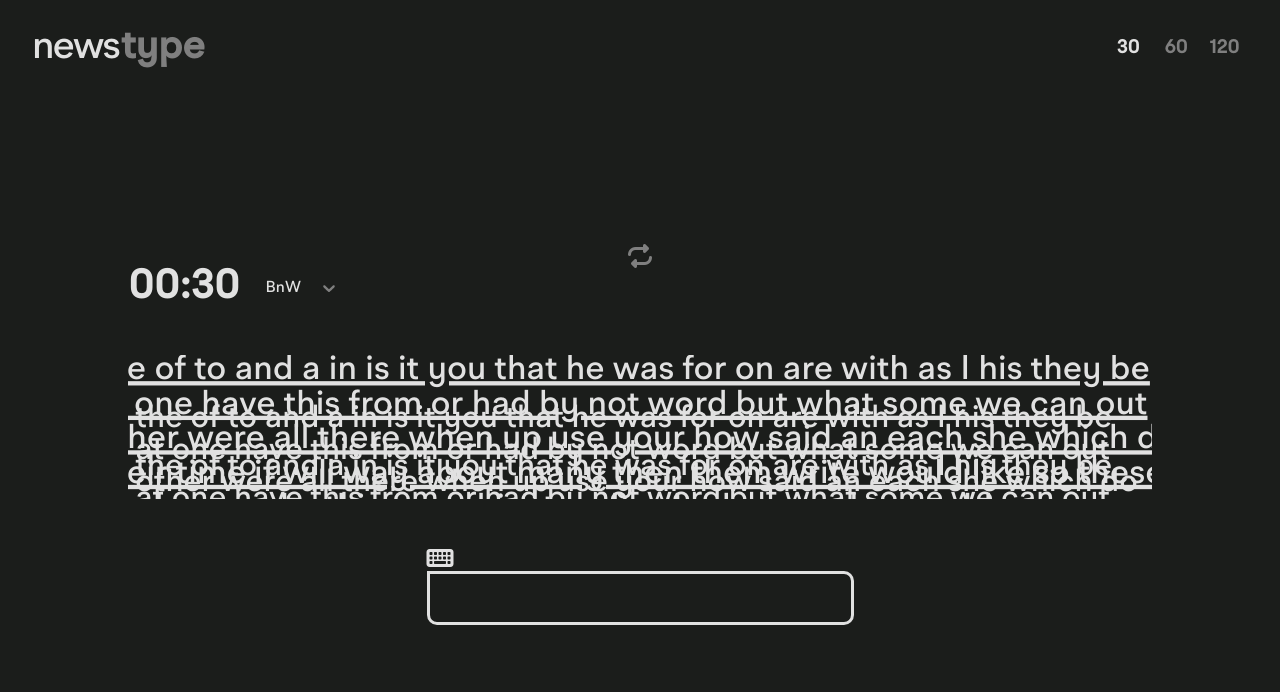
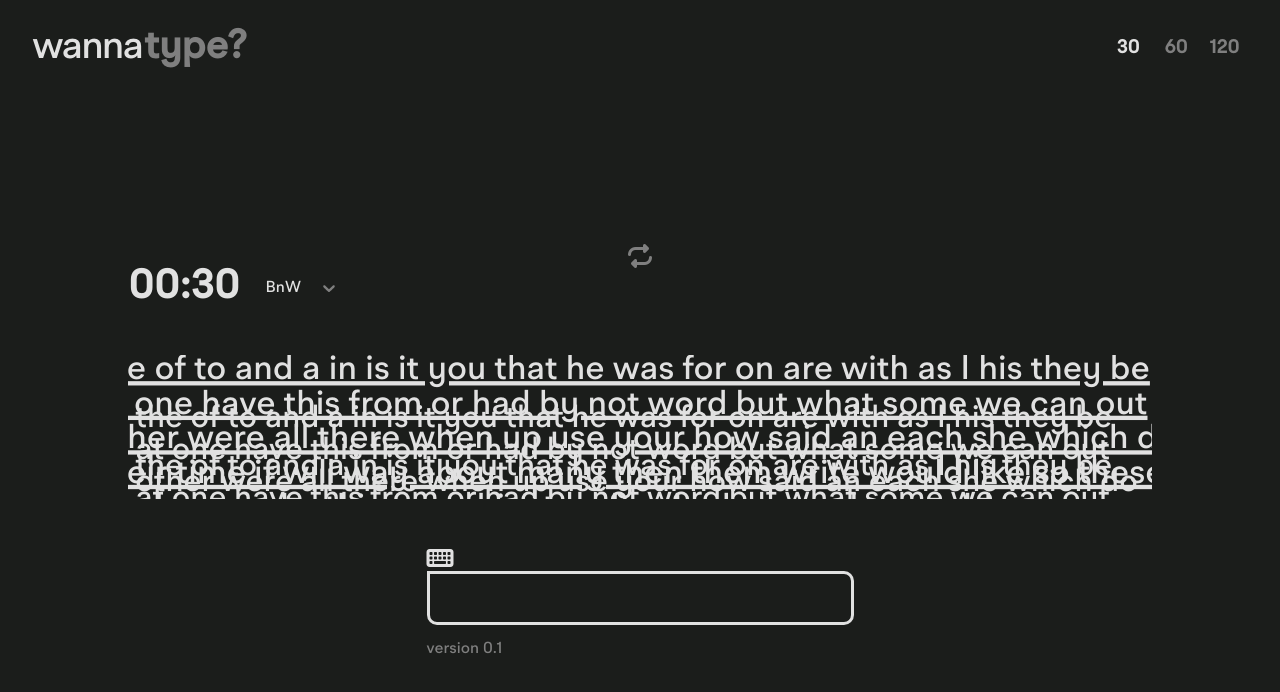
Before and after one commit to dyannd/newstype, a React (Create React App) app: page / in a window 1280 px wide. Shown: the top 692 px of the page. Built offline with nearby package versions, Linux system fonts and the light colour scheme.

Commit message:
Prepare for first deploy v 0.1

```diff
--- a/src/Components/Home.jsx
+++ b/src/Components/Home.jsx
@@ -415,6 +415,7 @@ function Home(props) {
                         borderColor: inputFocus? currentTheme.main : currentTheme.correct
                     }}>
                 </input>
+                <p style={{color: currentTheme.correct}}>version 0.1</p>
             </div>
 
         </section>
--- a/src/Components/Nav.jsx
+++ b/src/Components/Nav.jsx
@@ -17,7 +17,7 @@ function NavBar(props) {
     return (
         <section id="NavBar" className="nav-bar">
             <div className="logo">
-                <h1 style={{ color: theme.correct }}><span style={{ color: theme.main }}>news</span>type</h1>
+                <h1 style={{ color: theme.correct }}><span style={{ color: theme.main }}>wanna</span>type?</h1>
             </div>
             <div className="nav-elements-holder">
                 <NavElement
```
